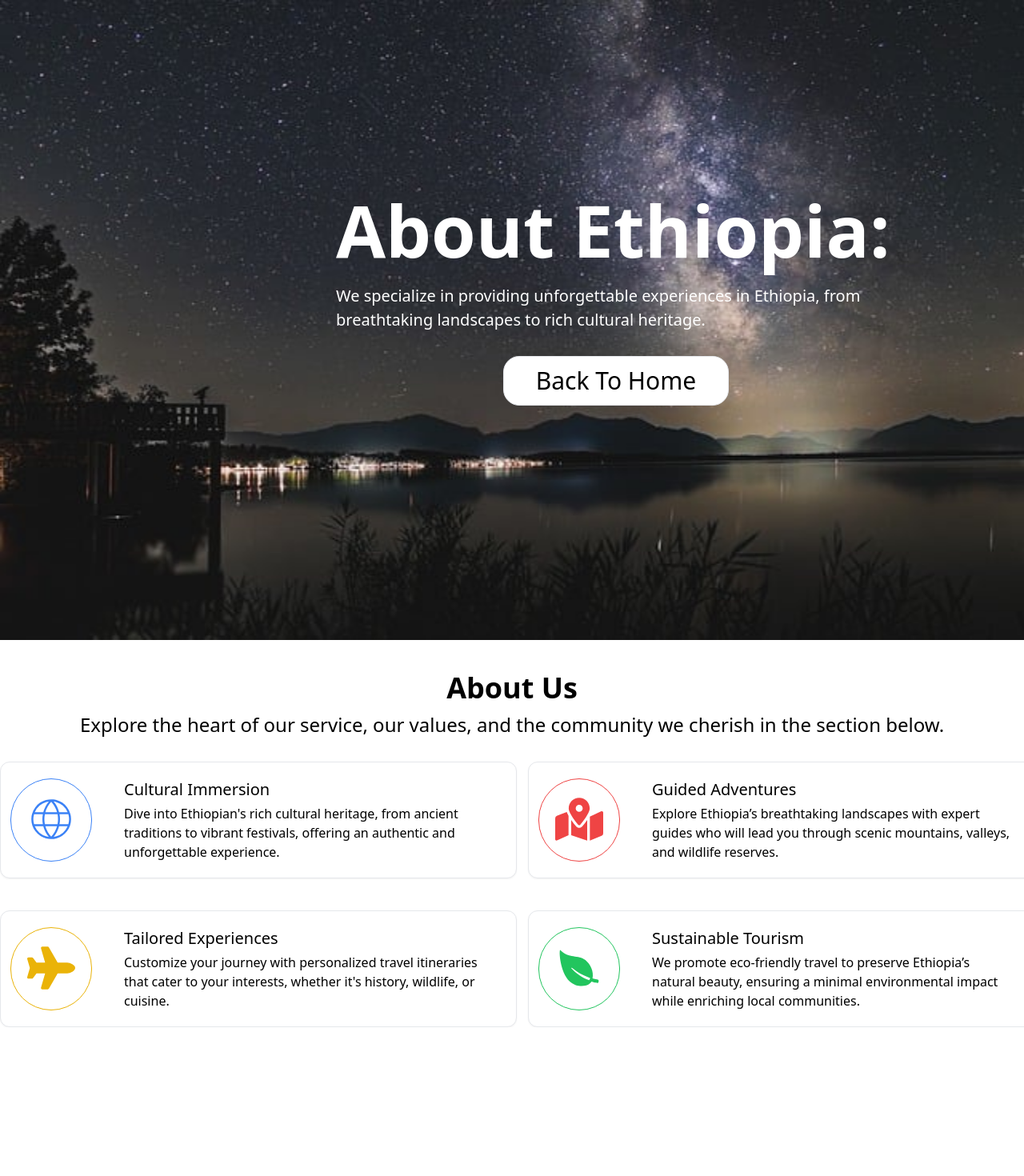
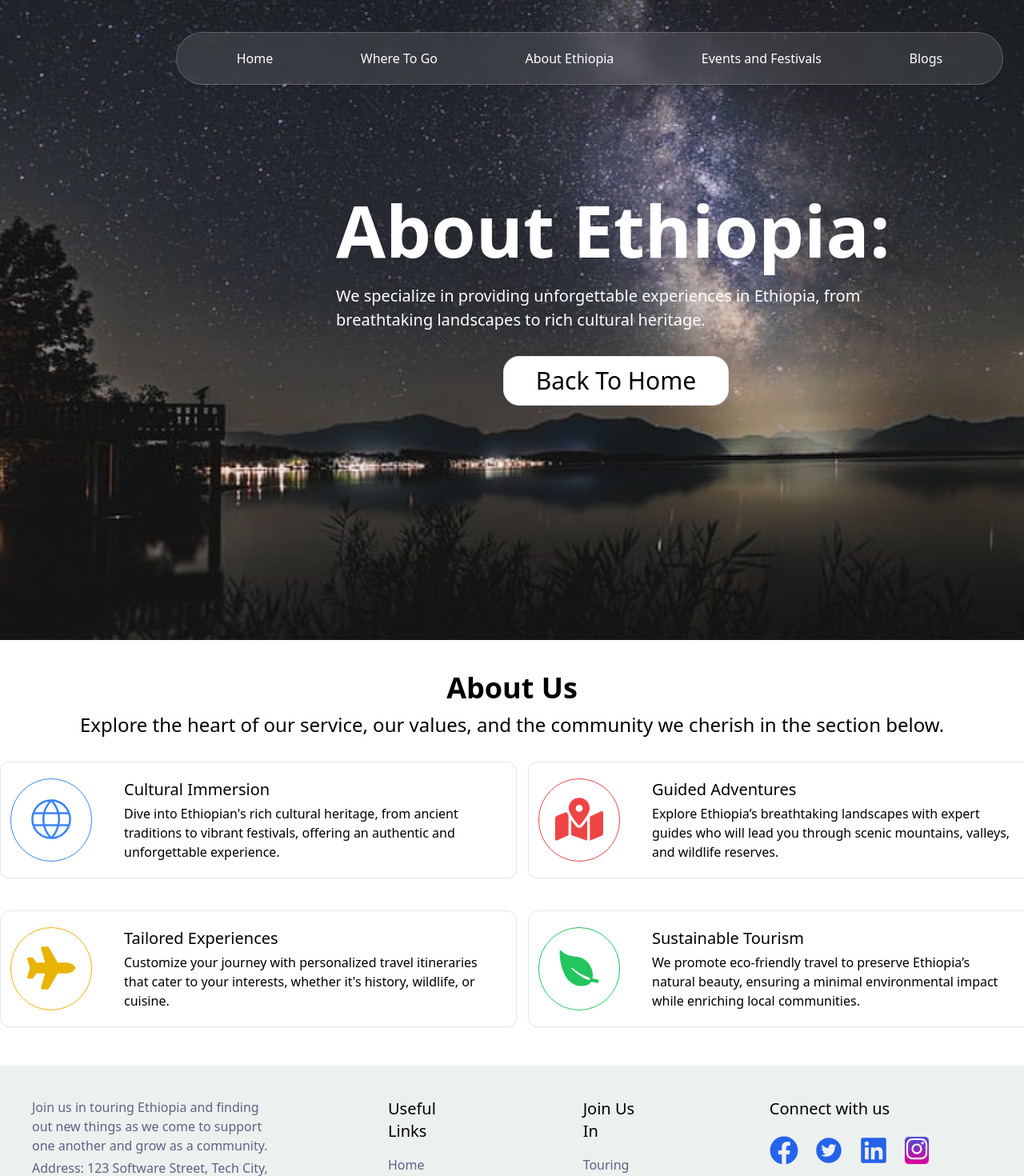
Before and after one commit to YohannesHailemariam/ExploreEthiopia, a React (Vite) app: page /about in a window 1280 px wide. Shown: the top 1470 px of the page at 80% size. Before the commit the page ends 1284 px from the top, so only its background shows below. Built offline with nearby package versions, Linux system fonts and the light colour scheme.

Commit message:
Finished setting up the about us page

```diff
--- a/src/components/AboutPageComponents/AboutUsSection.jsx
+++ b/src/components/AboutPageComponents/AboutUsSection.jsx
@@ -14,7 +14,7 @@ const AboutUsSection = () => {
                 Explore the heart of our service, our values,
                 and the community we cherish in the section below.
             </p>
-            <div className='grid grid-cols-2 gap-10 mt-5'>
+            <div className='grid grid-cols-2 gap-10 mt-5 mb-12'>
                 <AboutUsCard
                     icon={<CiGlobe />}
                     title={'Cultural Immersion'}
--- a/src/pages/AboutPage.jsx
+++ b/src/pages/AboutPage.jsx
@@ -1,12 +1,16 @@
 import React from 'react'
 import AboutLandingImage from '../components/AboutPageComponents/AboutLandingImage'
 import AboutUsSection from '../components/AboutPageComponents/AboutUsSection'
+import NavBar from '../components/CommonComponents/NavBar'
+import Footer from '../components/CommonComponents/Footer'
 
 const AboutPage = () => {
   return (
     <div>
       <AboutLandingImage />
+      <NavBar />
       <AboutUsSection />
+      <Footer />
     </div>
   )
 }
```
